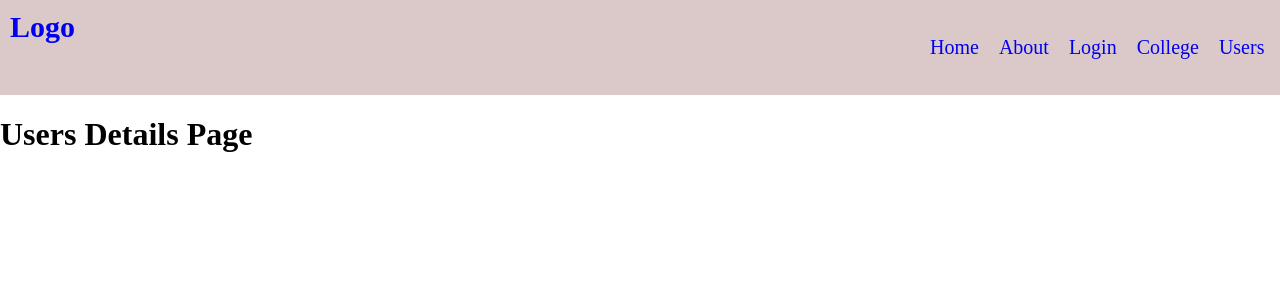
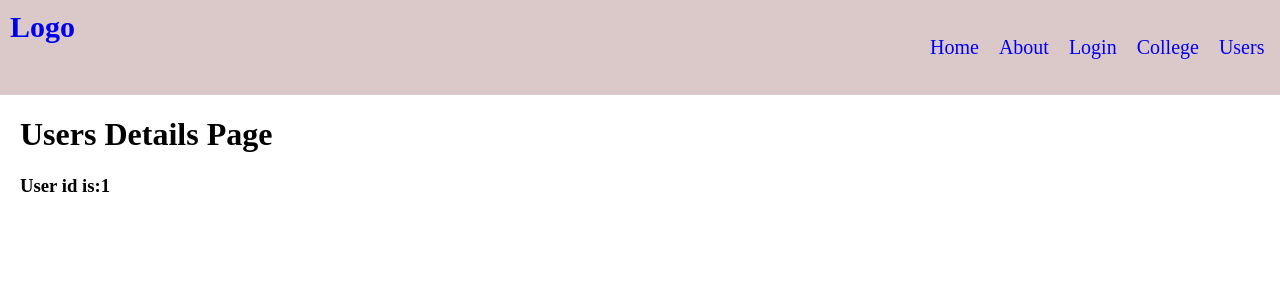
Before and after one commit to sumitbasu116/react-router-blog, a React (Vite) app: page /users/1 in a window 1280 px wide. Shown: the top 300 px of the page. Built offline with nearby package versions, Linux system fonts and the light colour scheme.

Commit message:
Dynamic Route part3-adding child data for dynamic user links

```diff
--- a/src/UserDetail.jsx
+++ b/src/UserDetail.jsx
@@ -1,8 +1,12 @@
+import { useParams } from "react-router"
 
 function UserDetail() {
-  return (
-    <div>
+  const paramsData = useParams();
+
+    return (
+    <div style={{marginLeft:20}}>
     <h1>Users Details Page</h1>
+    <h3>User id is:{paramsData.id}</h3>
     </div>
   )
 }
--- a/src/Users.jsx
+++ b/src/Users.jsx
@@ -13,7 +13,7 @@ function Users() {
     ]
 
   return (
-    <div>
+    <div style={{marginLeft:20}}>
     <h1>Users List Page</h1>
     {
         userData.map(
```
